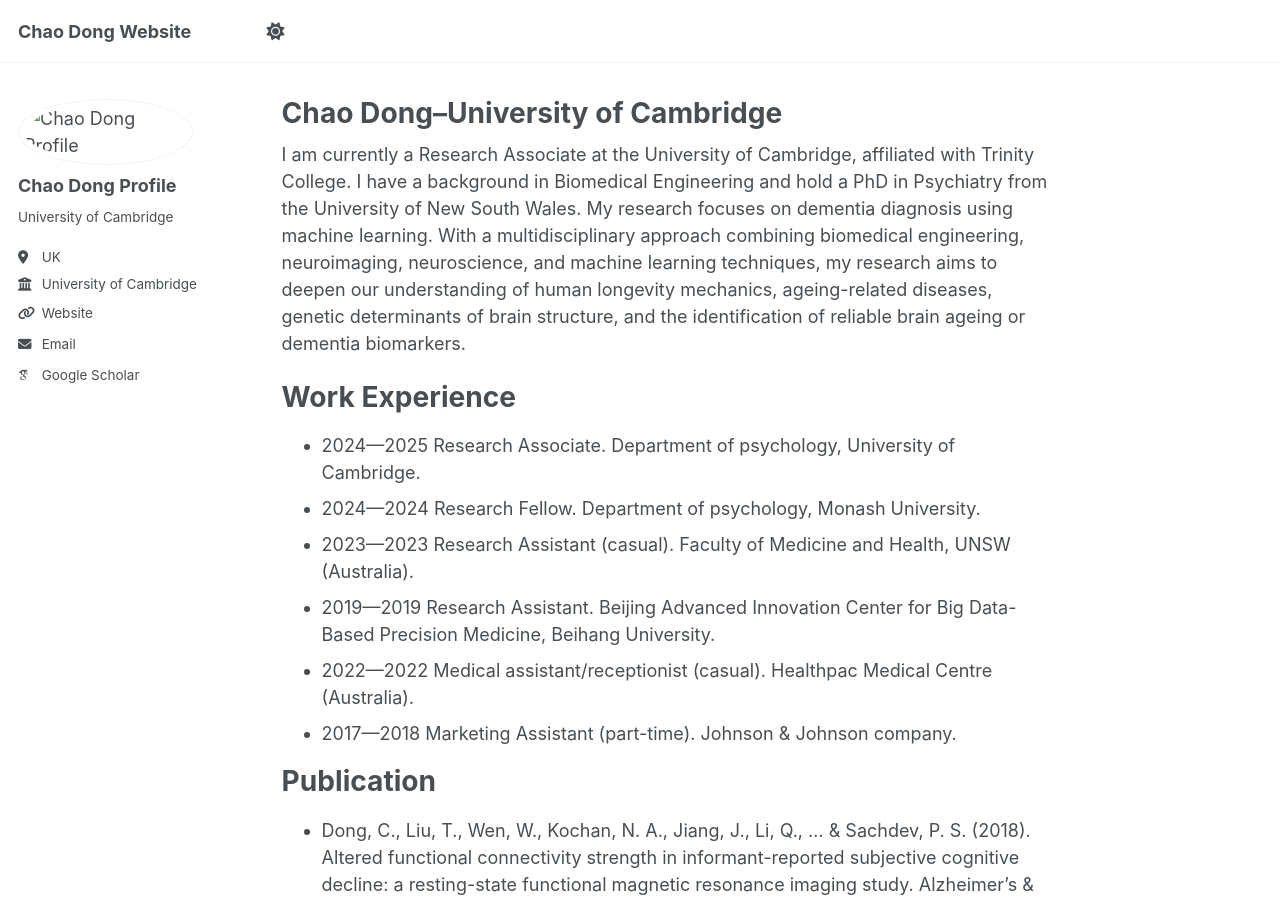
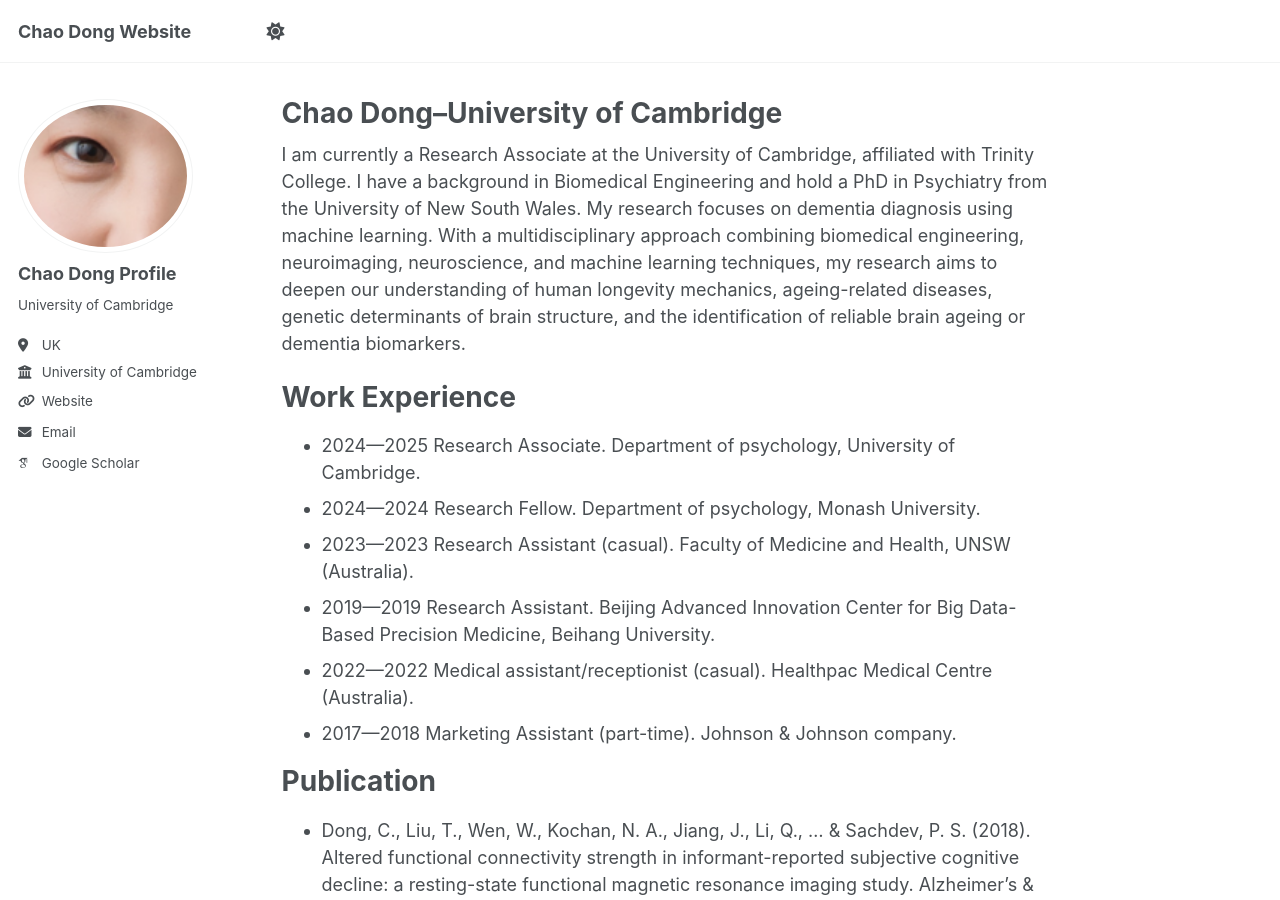
Before and after one commit to ChaoDong12/chaodong.github.io, a Jekyll site: the page built from _pages/about.md, in a window 1280 px wide and 900 px high. Built offline with Jekyll 4.4.1, drawn with Linux system fonts in a browser that asks for light colours; some web fonts are replaced.

Commit message:
Update _config.yml

```diff
--- a/_config.yml
+++ b/_config.yml
@@ -22,7 +22,7 @@ repository               : "academicpages/academicpages.github.io"
 #               Additional customization can be done by editing /_includes/author-profile.html
 author:
   # Biographic information
-  avatar           : "/images/aa.png"
+  avatar           : "aa.png"
   name             : "Chao Dong Profile"
   pronouns         : # "she/her"
   bio              : "University of Cambridge"
```
